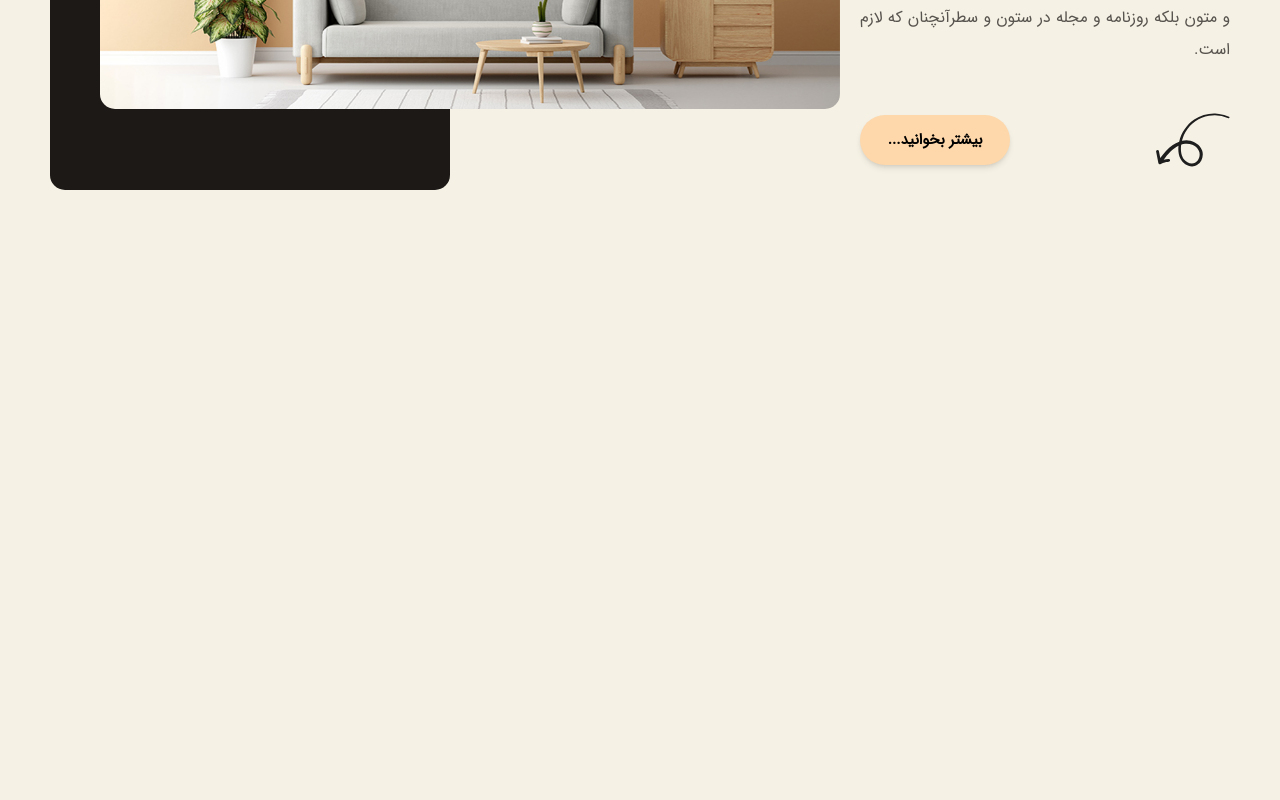
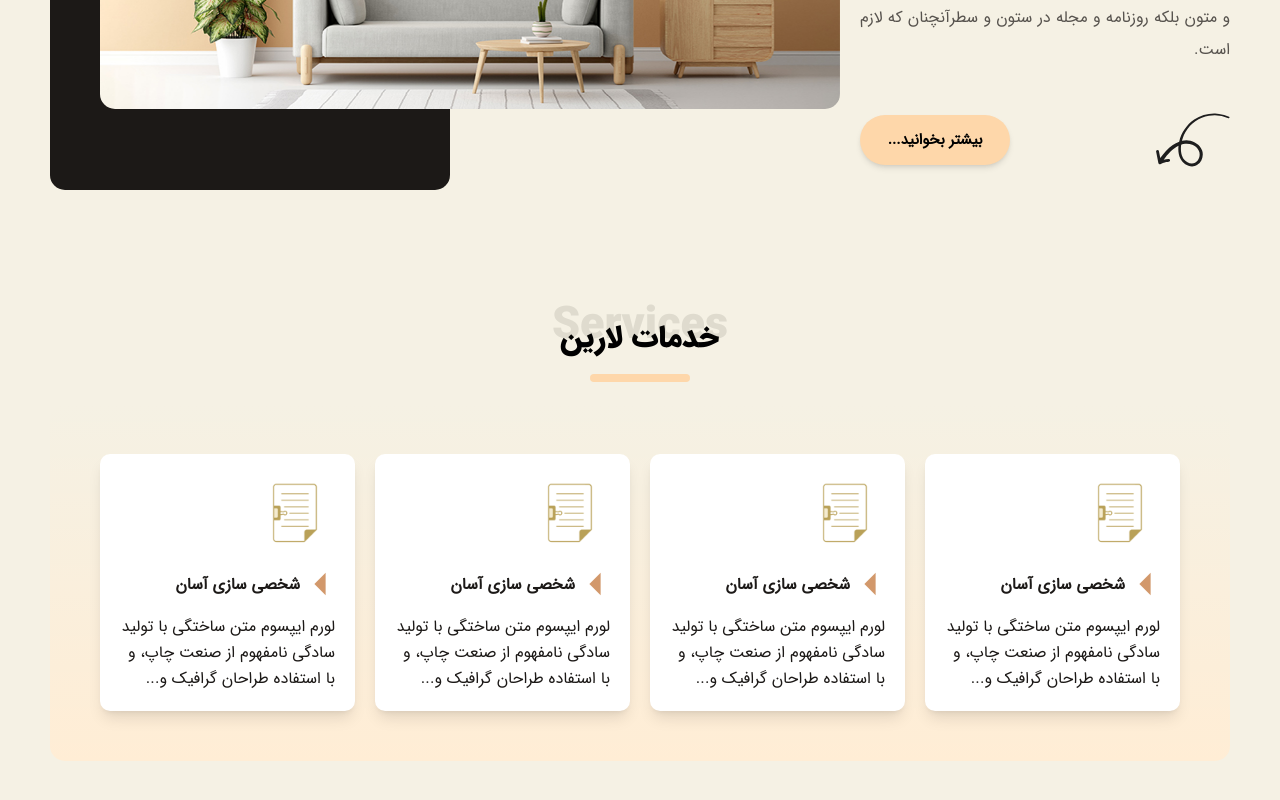
Before and after one commit to Reza-HM/Larin-Corporation, a React (Vite) app: page / in a window 1280 px wide. Shown: the part 496-1296 px from the top of the page. Before the commit the page ends 800 px from the top, so only its background shows below. Built offline with nearby package versions, Linux system fonts and the light colour scheme.

Commit message:
coding services section

```diff
--- a/src/Components/Modules/SectionHeader.tsx
+++ b/src/Components/Modules/SectionHeader.tsx
@@ -10,14 +10,14 @@ const SectionHeader: FC<SectionHeaderProps> = ({
   persianTitle,
 }) => {
   return (
-    <div className="flex justify-center relative mb-14">
-      <h2 className="font-IRANSans_Black text-3xl">{persianTitle}</h2>
-      <div className="absolute -top-6">
-        <span className="font-IRANSans_Black text-6xl text-opacity-10 text-stone-900">
+    <div className="flex justify-center relative mt-60">
+      <h2 className="font-IRANSans_Black text-5xl">{persianTitle}</h2>
+      <div className="absolute -top-8">
+        <span className="font-IRANSans_Black text-7xl text-opacity-10 text-stone-900">
           {englishTitle}
         </span>
       </div>
-      <div className="bg-orange-200 w-20 h-1.5 rounded-full absolute top-10"></div>
+      <div className="bg-orange-200 w-40 h-3 rounded-full absolute top-20"></div>
     </div>
   );
 };
--- /dev/null
+++ b/src/Components/Modules/Service.tsx
@@ -0,0 +1,18 @@
+import { GoTriangleLeft } from "react-icons/go";
+
+const Service = () => {
+  return (
+    <div className="p-8 bg-white text-stone-800 rounded-2xl shadow-lg flex flex-col gap-6 hover:-translate-y-2 duration-500 cursor-pointer">
+      <img src="/img/17.png" className="w-32" alt="" />
+      <div className="flex items-center gap-2">
+        <GoTriangleLeft className="text-5xl text-amber-700/60" />{" "}
+        <h3 className="font-bold text-stone-900">شخصی سازی آسان</h3>
+      </div>
+      <p className="text-stone-900">
+        لورم ایپسوم متن ساختگی با تولید سادگی نامفهوم از صنعت چاپ، و با استفاده
+        طراحان گرافیک و...
+      </p>
+    </div>
+  );
+};
+export default Service;
--- /dev/null
+++ b/src/Components/Templates/Index/Services.tsx
@@ -0,0 +1,17 @@
+import Service from "../../Modules/Service";
+
+const Services = () => {
+  return (
+    <div className="m-20 rounded-3xl bg-gradient-to-t from-orange-100">
+      <div className="container p-20 max-w-screen-2xl">
+        <div className="grid grid-cols-1 xs:grid-cols-2 md:grid-cols-4 gap-8">
+          <Service />
+          <Service />
+          <Service />
+          <Service />
+        </div>
+      </div>
+    </div>
+  );
+};
+export default Services;
--- a/src/Pages/Index.tsx
+++ b/src/Pages/Index.tsx
@@ -1,10 +1,14 @@
 import { FC } from "react";
 import Header from "../Components/Templates/Index/Header";
+import SectionHeader from "../Components/Modules/SectionHeader";
+import Services from "../Components/Templates/Index/Services";
 
 const Index: FC = () => {
   return (
     <div>
       <Header />
+      <SectionHeader englishTitle="Services" persianTitle="خدمات لارین" />
+      <Services />
     </div>
   );
 };
```
Also changed, not shown: public/img/17.png (added).
